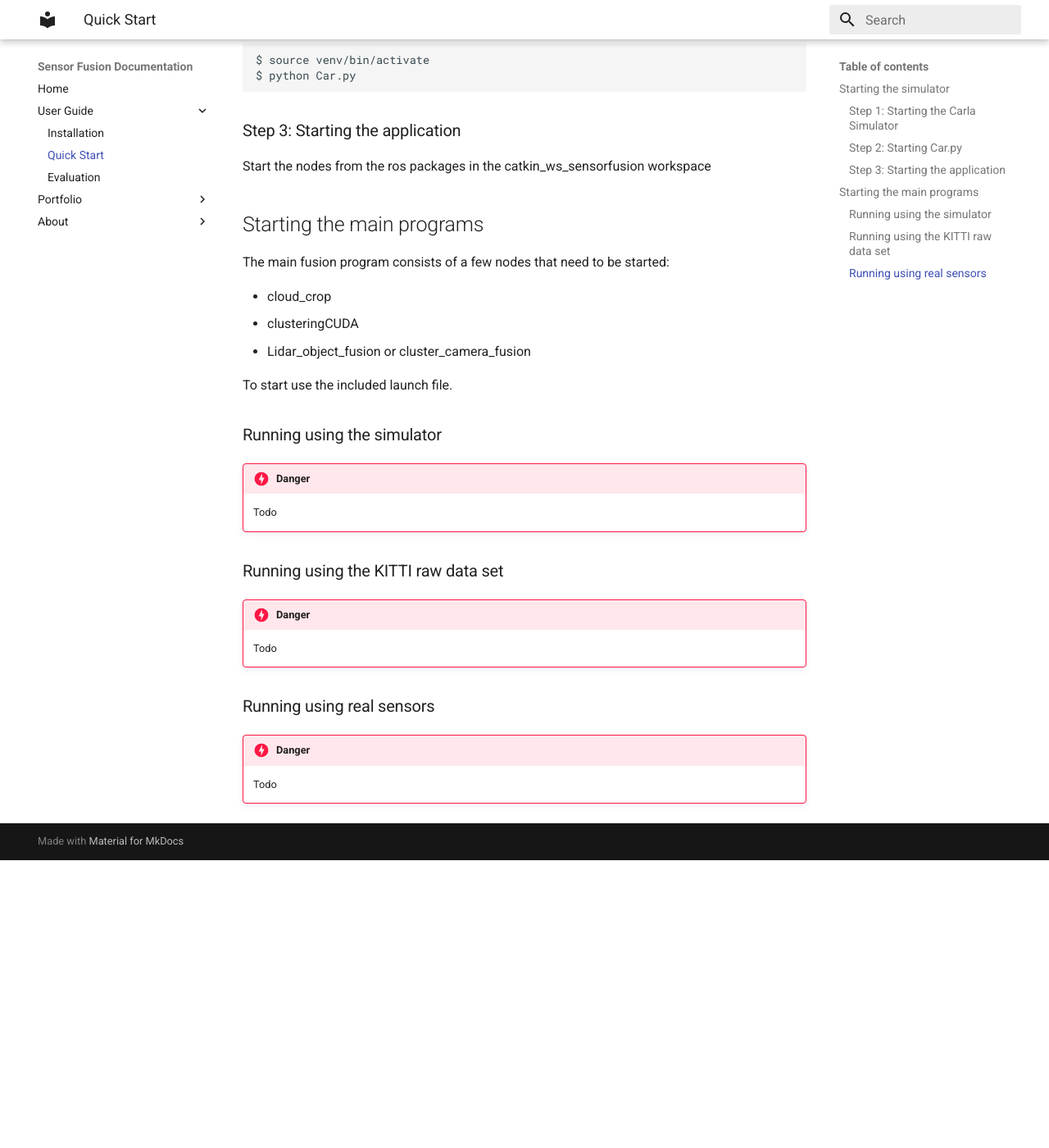
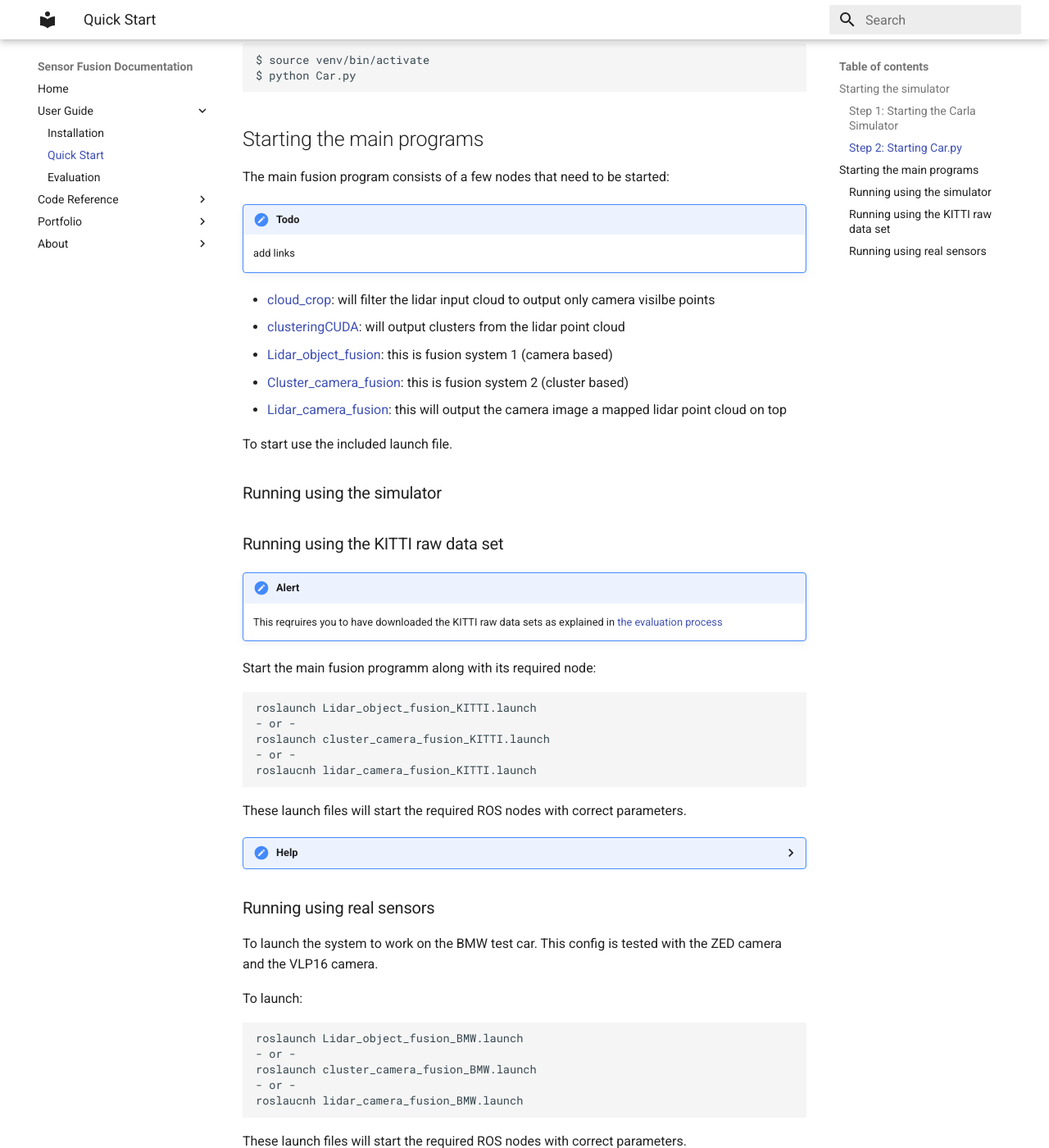
Before and after one commit to Dieter97/SensorFusion_Carla, an MkDocs documentation site: the page built from docs/start.md, in a window 1280 px wide and 1400 px high, scrolled down 661 px. Shown: the whole window at 82% size. Built offline with MkDocs 1.6.1 and Material for MkDocs 9.7.7, drawn with Linux system fonts in a browser that asks for light colours; emoji names are drawn with the system emoji font; old or Windows-style settings are respelled for this version of MkDocs; before the commit the page ends 1710 px from its top, so only the background shows below that.

Commit message:
Changed docs

````diff
--- a/docs/start.md
+++ b/docs/start.md
@@ -22,31 +22,73 @@ $ source venv/bin/activate
 $ python Car.py
 ```
 
-### Step 3: Starting the application
-Start the nodes from the ros packages in the catkin_ws_sensorfusion workspace
-
 ## Starting the main programs
 
 The main fusion program consists of a few nodes that need to be started:
 
-- cloud_crop
-- clusteringCUDA
-- Lidar_object_fusion or cluster_camera_fusion
+!!! todo
+    add links
+
+- [cloud_crop](): will filter the lidar input cloud to output only camera visilbe points
+- [clusteringCUDA](): will output clusters from the lidar point cloud
+- [Lidar_object_fusion](): this is fusion system 1 (camera based)
+- [Cluster_camera_fusion](): this is fusion system 2 (cluster based)
+- [Lidar_camera_fusion](): this will output the camera image a mapped lidar point cloud on top
 
 To start use the included launch file.
 
 ### Running using the simulator
 
-!!! Danger
-    Todo
+
 
 ### Running using the KITTI raw data set
 
-!!! Danger
-    Todo
+!!! Alert
+    This reqruires you to have downloaded the KITTI raw data sets as explained in [the evaluation process](evaluation.md)
+
+Start the main fusion programm along with its required node:
+
+```
+roslaunch Lidar_object_fusion_KITTI.launch
+- or -
+roslaunch cluster_camera_fusion_KITTI.launch
+- or -
+roslaucnh lidar_camera_fusion_KITTI.launch
+```
+
+These launch files will start the required ROS nodes with correct parameters.
+
+??? Help
+    - Camera input topic: /kitti/camera_color_left/raw
+    - Lidar point cloud: /kitti/velodyne/points
+    - COP: (0.054, 0, 0)
+    - Scale factor: -3500
+    - Camera plane: 0.27
+
+    :exclamation: You can edit the launch file to match your needed parameters :exclamation:
 
 
 ### Running using real sensors
 
-!!! Danger
-    Todo
+To launch the system to work on the BMW test car. This config is tested with the ZED camera and the VLP16 camera.
+
+To launch:
+
+```
+roslaunch Lidar_object_fusion_BMW.launch
+- or -
+roslaunch cluster_camera_fusion_BMW.launch
+- or -
+roslaucnh lidar_camera_fusion_BMW.launch
+```
+
+These launch files will start the required ROS nodes with correct parameters.
+
+??? Help
+    - Camera input topic: /zed/camera/left/raw
+    - Lidar point cloud: /velodyne/pointcloud
+    - COP: (0, 0, 0)
+    - Scale factor: -4500
+    - Camera plane: 0.35
+
+    :exclamation: You can edit the launch file to match your needed parameters :exclamation:
--- a/mkdocs.yml
+++ b/mkdocs.yml
@@ -5,6 +5,12 @@ pages:
     - 'Installation': 'installation.md'
     - 'Quick Start': 'start.md'
     - 'Evaluation' : 'evaluation.md'
+- Code Reference:
+    - 'cloud_crop': 'code/cloud_crop.md'
+    - 'Clustering': 'code/clustering.md'
+    - 'Fusion 1: camera based': 'code/fusion1.md'
+    - 'Fusion 2: cluster based': 'code/fusion2.md'
+    - 'Lidar_camera_fusion': 'code/lidar_camera.md'
 - Portfolio:
     - 'Documents': 'docs.md'
 - About:
````
Also changed, not shown: docs/code/cloud_crop.md (added, +25 -0 lines), docs/code/clustering.md (added, +23 -0 lines).
